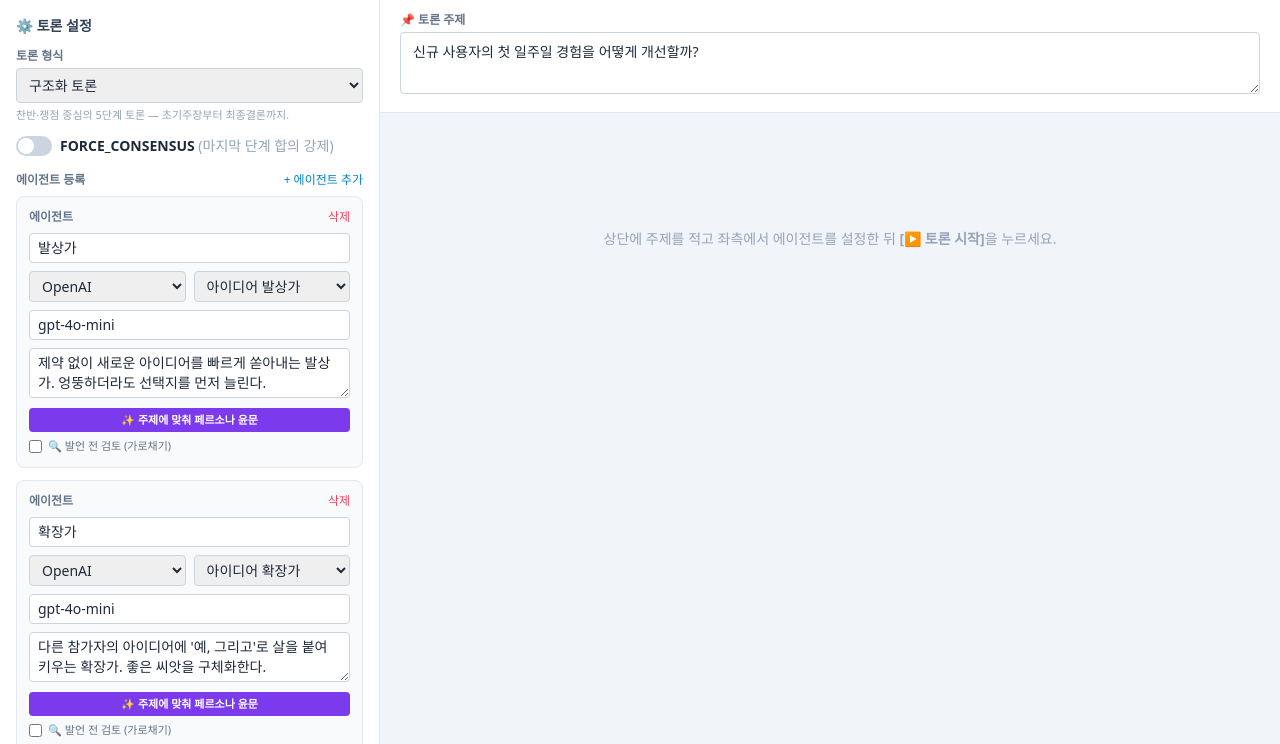
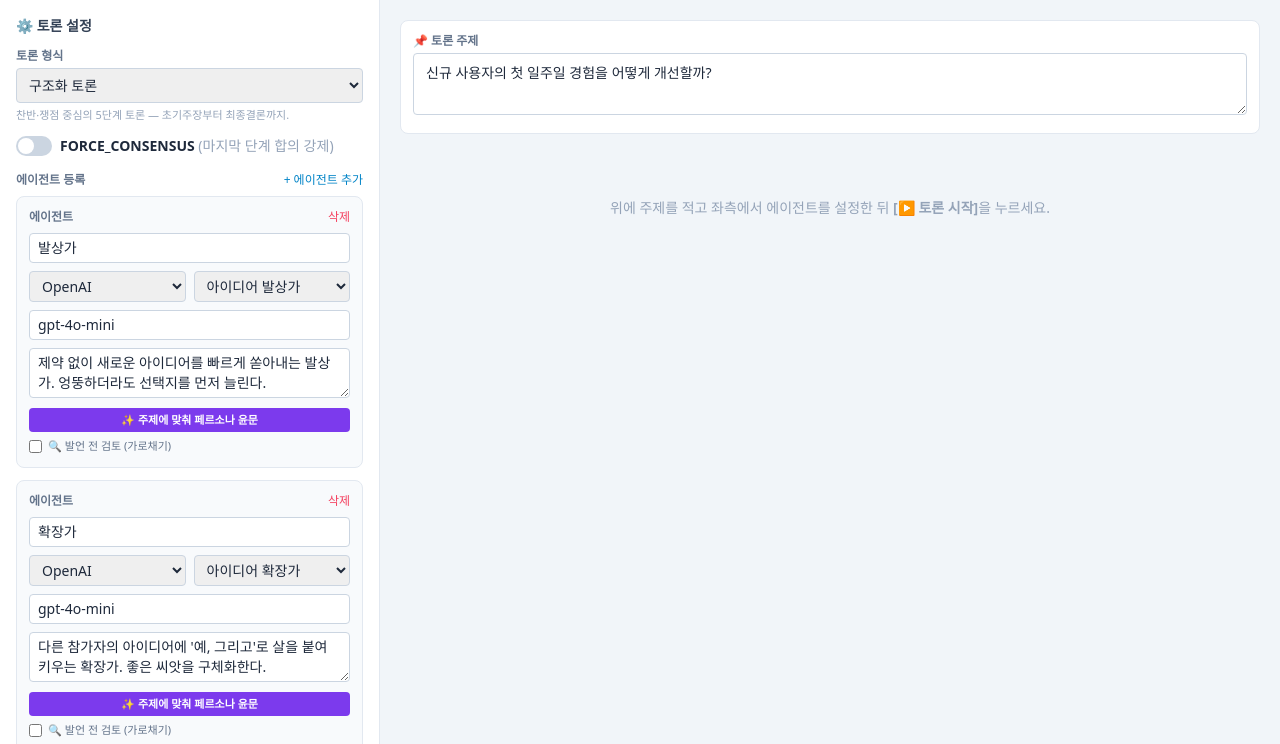
Before and after one commit to lpaiu-cs/agent-agora, a FastAPI app: page / in a window 1280 px wide. Shown: the part 56-800 px from the top of the page. Run offline with FastAPI, Linux system fonts and the light colour scheme; parts of the project's set-up code (start-up, migrations or seed data) failed here and were passed over; some libraries are stand-ins or nearby versions.

Commit message:
feat: 수식 마크다운 + 토론 주제를 스크롤 영역으로 이동
LLM 응답에서 자주 보이는 수식·구분선 패턴을 KaTeX 로 렌더하고, 상단에
고정돼 있던 토론 주제를 타임라인 첫 카드로 옮겨 다른 포스팅들과 함께
스크롤되게 한다.

- KaTeX(0.16.11) CDN 추가 + renderMarkdown 에 prerenderMath 단계
  · 단독 '['/']' 줄을 LaTeX 디스플레이 구분자(\$\$)로 정규화
  · 단독 '#####' (5+ 해시) 줄을 가로 구분선(---)으로
  · \$\$..\$\$ 디스플레이 / \$..\$ 인라인 수식을 marked 호출 전에 KaTeX
    HTML 로 미리 렌더 — breaks:true 가 수식 내부에 <br> 을 끼우지 못하게
  · KaTeX 미로드·문법 오류는 원문 보존(우아한 폴백)
- 토론 주제(#topicCard)를 #timeline 의 첫 카드로 이동 — 긴 주제문에
  화면이 가려지던 문제 해소. 'max-height:40vh' 제거로 textarea 가 자유
  롭게 늘어나고 타임라인 스크롤이 흡수
- clearTimeline() 헬퍼 — 시작·스냅샷·초기화에서 #topicCard 만 보존

Co-Authored-By: Claude Opus 4.7 (1M context) <noreply@anthropic.com>

```diff
--- a/discussion_system/app/templates/index.html
+++ b/discussion_system/app/templates/index.html
@@ -8,6 +8,9 @@
 <!-- 마크다운 렌더링: marked 로 파싱, DOMPurify 로 XSS 차단 후 출력 -->
 <script src="https://cdn.jsdelivr.net/npm/marked@12/marked.min.js"></script>
 <script src="https://cdn.jsdelivr.net/npm/dompurify@3/dist/purify.min.js"></script>
+<!-- 수식 렌더링: 마크다운 안의 $..$ · $$..$$ · 단독 '['/']' 줄을 KaTeX 로 -->
+<link rel="stylesheet" href="https://cdn.jsdelivr.net/npm/katex@0.16.11/dist/katex.min.css">
+<script src="https://cdn.jsdelivr.net/npm/katex@0.16.11/dist/katex.min.js"></script>
 <style>
   @keyframes blink { 0%, 100% { opacity: 1; } 50% { opacity: 0; } }
   .msg-body.streaming::after {
@@ -129,21 +132,21 @@
       </button>
     </aside>
 
-    <!-- ===== 토론 주제 + 타임라인 + 개입 존 ===== -->
+    <!-- ===== 타임라인 (토론 주제 + 포스팅 + 개입 존) ===== -->
     <section class="flex-1 flex flex-col min-h-0">
-      <!-- 토론 주제 — 포스팅 영역 상단에 고정. 긴 주제문도 넓게 보고 편집한다. -->
-      <div class="border-b border-slate-200 bg-white px-5 py-3 shrink-0">
-        <label class="block text-xs font-semibold text-slate-500 mb-1">📌 토론 주제</label>
-        <textarea id="topicInput" rows="2"
-                  placeholder="토론 주제를 입력하세요 — 여러 줄, 긴 주제문도 괜찮습니다"
-                  class="w-full px-3 py-2 text-sm border border-slate-300 rounded
-                         resize-y leading-relaxed overflow-y-auto
-                         read-only:bg-slate-100 read-only:text-slate-600"
-                  style="max-height:40vh;">신규 사용자의 첫 일주일 경험을 어떻게 개선할까?</textarea>
-      </div>
       <div id="timeline" class="timeline flex-1 overflow-y-auto p-5">
-        <div id="placeholder" class="text-center text-slate-400 mt-24 text-sm">
-          상단에 주제를 적고 좌측에서 에이전트를 설정한 뒤 <b>[▶ 토론 시작]</b>을 누르세요.
+        <!-- 토론 주제 — 타임라인의 첫 카드. 다른 포스팅들과 함께 스크롤된다. -->
+        <div id="topicCard" class="bg-white border border-slate-200 rounded-lg p-3 mb-4">
+          <label class="block text-xs font-semibold text-slate-500 mb-1">📌 토론 주제</label>
+          <textarea id="topicInput" rows="2"
+                    placeholder="토론 주제를 입력하세요 — 여러 줄, 긴 주제문도 괜찮습니다"
+                    class="w-full px-3 py-2 text-sm border border-slate-300 rounded
+                           resize-y leading-relaxed
+                           read-only:bg-slate-100 read-only:text-slate-600"
+                    >신규 사용자의 첫 일주일 경험을 어떻게 개선할까?</textarea>
+        </div>
+        <div id="placeholder" class="text-center text-slate-400 mt-16 text-sm">
+          위에 주제를 적고 좌측에서 에이전트를 설정한 뒤 <b>[▶ 토론 시작]</b>을 누르세요.
         </div>
       </div>
 
@@ -225,6 +228,36 @@ function escapeHtml(s) {
   d.textContent = (s == null) ? '' : String(s);
   return d.innerHTML;
 }
+// LLM 응답에서 자주 보이는 비표준 마크다운 패턴을 표준 markdown 으로 정규화한다.
+// (1) 단독 '#####' (5+ 해시) 줄은 가로 구분선으로, (2) 단독 '[' / ']' 줄은 LaTeX
+// 디스플레이 수식 구분자($$)로 치환한다.
+function preprocessMarkdown(src) {
+  src = src.replace(/^\s*#{5,}\s*$/gm, '---');
+  // 함수 형태로 치환 — String.replace 의 '$$' 는 리터럴 '$' 로 해석되므로
+  // 문자열 치환을 쓰면 안 된다.
+  src = src.replace(/^\s*\[\s*$/gm, () => '$$').replace(/^\s*\]\s*$/gm, () => '$$');
+  return src;
+}
+
+// LaTeX 수식($$..$$ 디스플레이, $..$ 인라인)을 미리 KaTeX HTML 로 렌더한다 —
+// marked 의 줄바꿈 처리(<br>)가 수식 안에 끼어들기 전에 통째로 치환해야 수식이
+// 깨지지 않는다. 렌더 실패 시(KaTeX 미로드·문법 오류)는 원문을 그대로 둔다.
+function prerenderMath(src) {
+  if (typeof katex === 'undefined') return src;
+  const safe = (tex, displayMode) => {
+    try {
+      return katex.renderToString(tex.trim(), {
+        displayMode, throwOnError: false, output: 'html',
+      });
+    } catch (e) { return null; }
+  };
+  // 디스플레이($$..$$) 먼저 — 인라인 매치가 디스플레이 경계를 잠식하지 않게.
+  src = src.replace(/\$\$([\s\S]+?)\$\$/g, (m, tex) => safe(tex, true) || m);
+  // 인라인($..$) — 한 줄, 그 사이에 '$' 가 들어가지 않은 경우만.
+  src = src.replace(/\$([^\$\n]+?)\$/g, (m, tex) => safe(tex, false) || m);
+  return src;
+}
+
 // 마크다운 포스팅을 안전한 HTML 로 렌더링한다. marked 로 파싱하고 DOMPurify 로
 // XSS 를 차단하므로 LLM·복붙 응답을 innerHTML 로 넣어도 안전하다. 라이브러리가
 // 로드되지 않았으면(오프라인 등) 평문 이스케이프로 폴백한다.
@@ -233,9 +266,16 @@ function renderMarkdown(text) {
   if (typeof marked === 'undefined' || typeof DOMPurify === 'undefined') {
     return escapeHtml(src);
   }
-  return DOMPurify.sanitize(marked.parse(src));
+  const normalized = prerenderMath(preprocessMarkdown(src));
+  return DOMPurify.sanitize(marked.parse(normalized));
 }
 function scrollTimeline() { timelineEl.scrollTop = timelineEl.scrollHeight; }
+// 타임라인을 비우되 주제 카드(#topicCard)는 보존한다 — 시작·스냅샷·초기화 공통.
+function clearTimeline() {
+  Array.from(timelineEl.children).forEach((child) => {
+    if (child.id !== 'topicCard') child.remove();
+  });
+}
 // 단계 인스턴스 키('probe#3')를 사람이 읽는 라벨로 — 반복 단계는 라운드를 덧붙인다.
 function phaseLabel(phaseId) {
   const parts = String(phaseId || '').split('#');
@@ -419,7 +459,7 @@ async function startDiscussion() {
         body: JSON.stringify({ agent_ids: intercepts }),
       });
     }
-    timelineEl.innerHTML = '';
+    clearTimeline();
     bubbles = {};
     wsReconnectAttempts = 0;
     if (wsReconnectTimer) { clearTimeout(wsReconnectTimer); wsReconnectTimer = null; }
@@ -443,10 +483,14 @@ function resetDiscussion() {
   usageTotal = 0;
   lastConvergence = null;
   updateUsagePill();
-  timelineEl.innerHTML =
-    '<div id="placeholder" class="text-center text-slate-400 mt-24 text-sm">'
-    + '상단에 주제를 적고 좌측에서 에이전트를 설정한 뒤 '
-    + '<b>[▶ 토론 시작]</b>을 누르세요.</div>';
+  clearTimeline();
+  const placeholder = document.createElement('div');
+  placeholder.id = 'placeholder';
+  placeholder.className = 'text-center text-slate-400 mt-16 text-sm';
+  placeholder.innerHTML =
+    '위에 주제를 적고 좌측에서 에이전트를 설정한 뒤 '
+    + '<b>[▶ 토론 시작]</b>을 누르세요.';
+  timelineEl.appendChild(placeholder);
   hideInterventionBar();
   $('interventionInput').value = '';
   $('topicInput').readOnly = false;   // 다시 편집 가능 상태로
@@ -956,7 +1000,7 @@ function renderSnapshot(state) {
   // 단, 비우기 전에 작성 중이던 텍스트를 대피시켜 두고(captureDrafts), 재구성이
   // 끝난 직후 복원한다(restoreDrafts) — 일시적 단절에도 입력 글자를 잃지 않도록.
   const drafts = captureDrafts();
-  timelineEl.innerHTML = '';
+  clearTimeline();
   bubbles = {};
   hideInterventionBar();
   agentsById = {};
```
